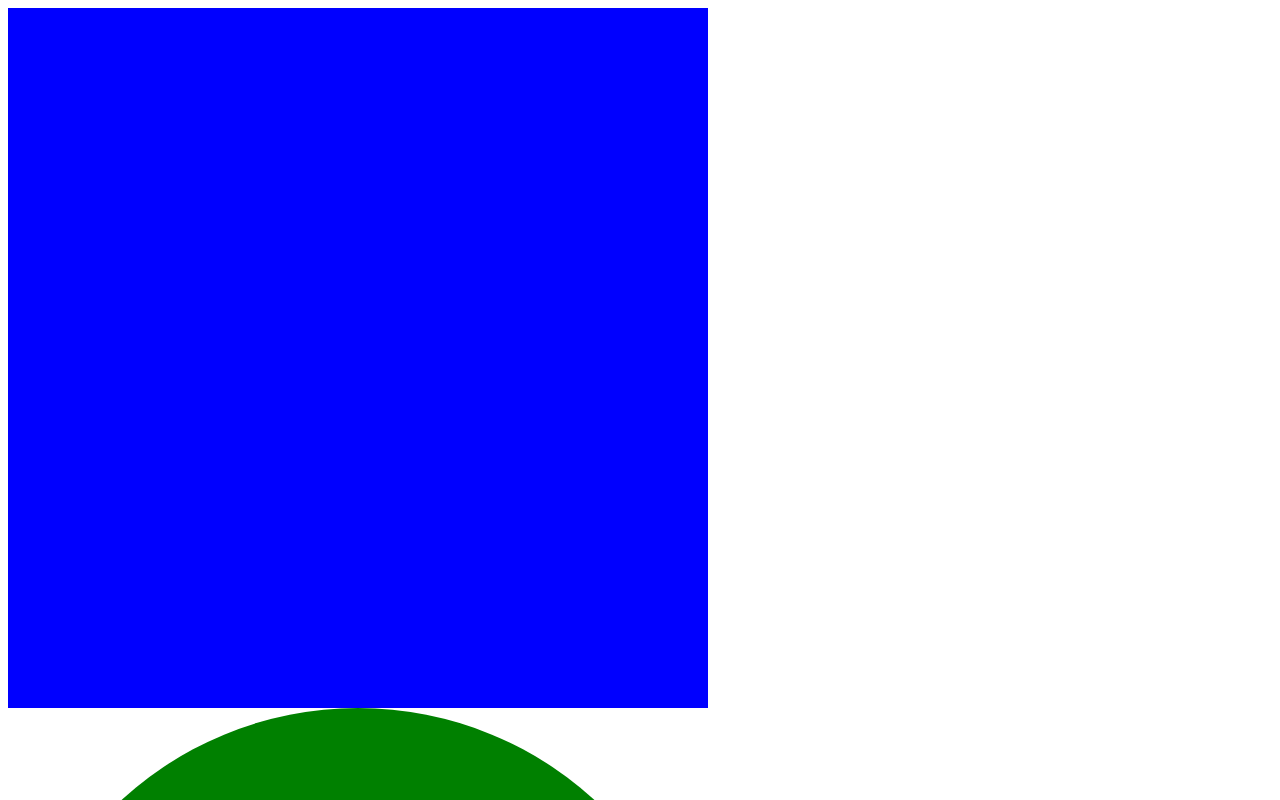
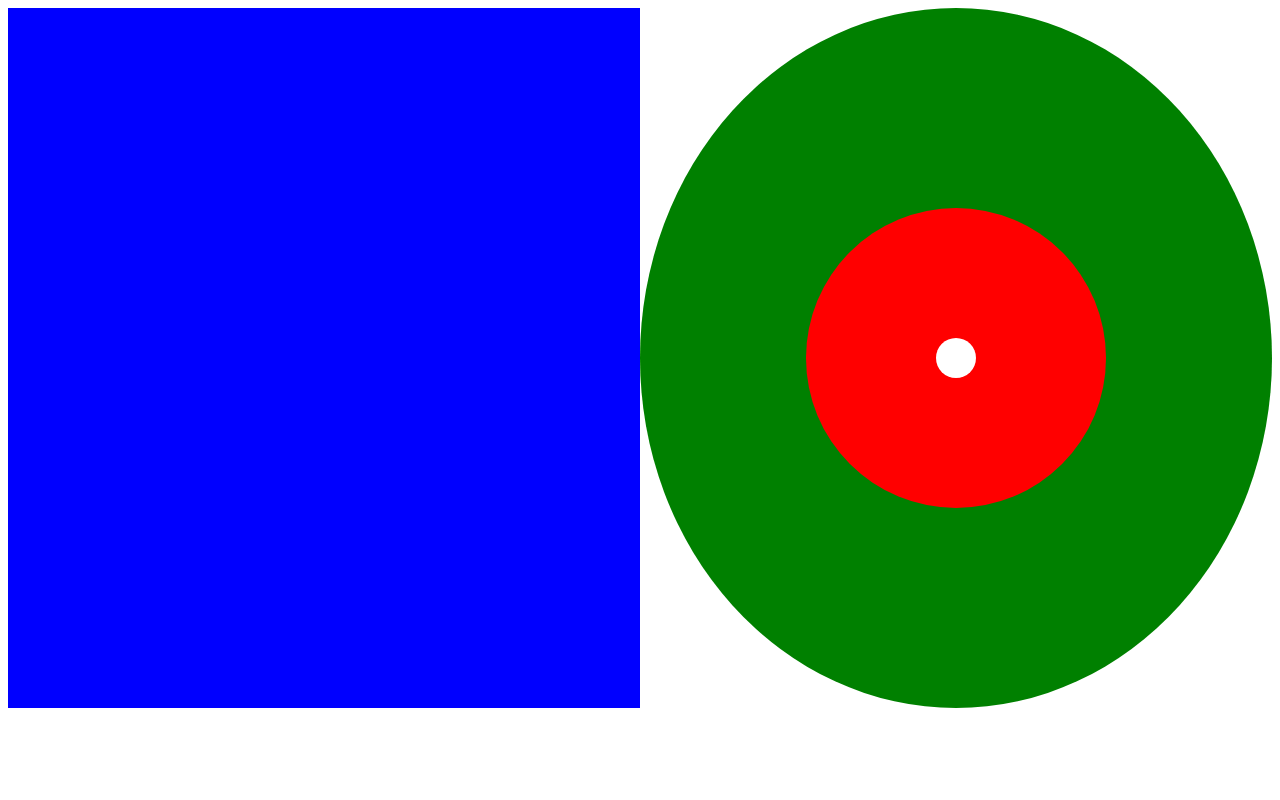
Before and after one commit to Johanson25/EjemploGit, a website built with Parcel: page src/index.html in a window 1280 px wide. Shown: the top 800 px of the page. Built offline with nearby package versions, Linux system fonts and the light colour scheme.

Commit message:
volvi a corregir como era antes el container

```diff
--- a/src/index.html
+++ b/src/index.html
@@ -9,7 +9,7 @@
 </head>
 <body>
 
-    <div class="containerr">
+    <div class="container">
 
         <div class="caratula"></div>
 
```
